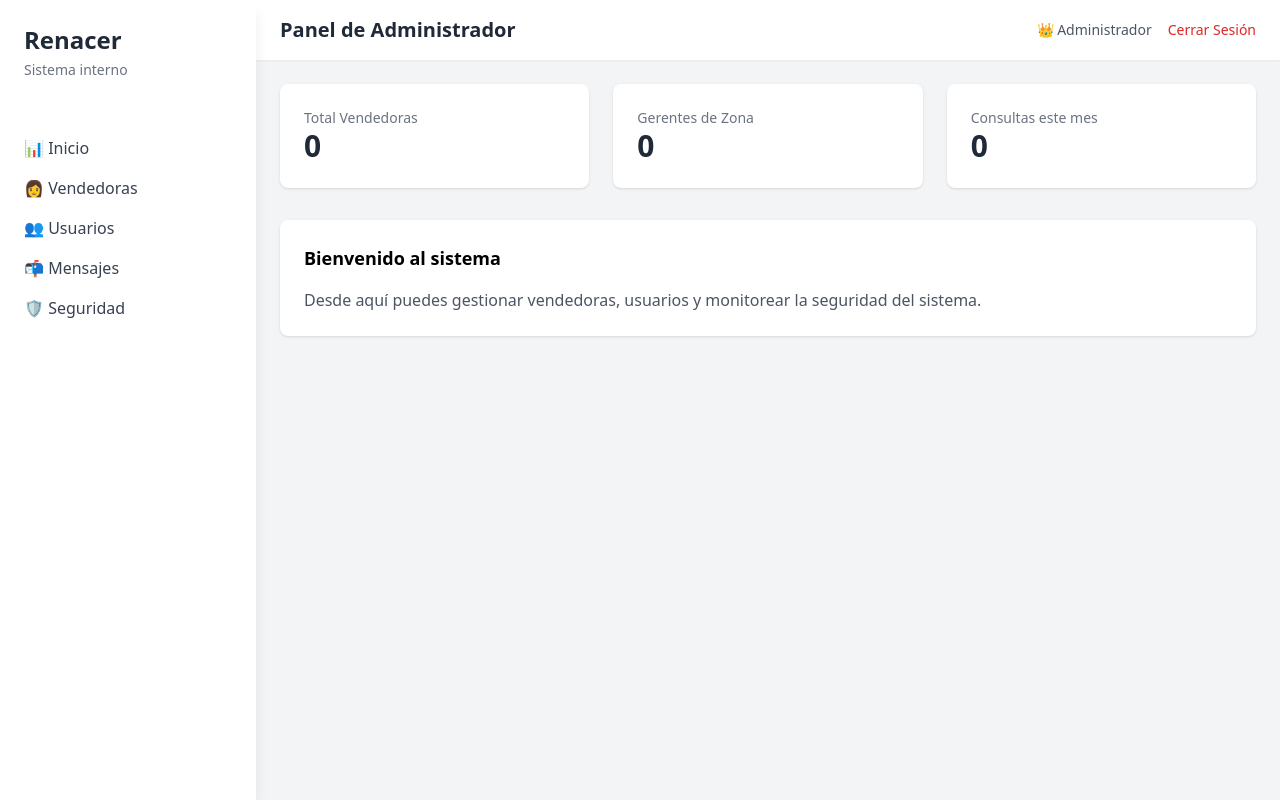
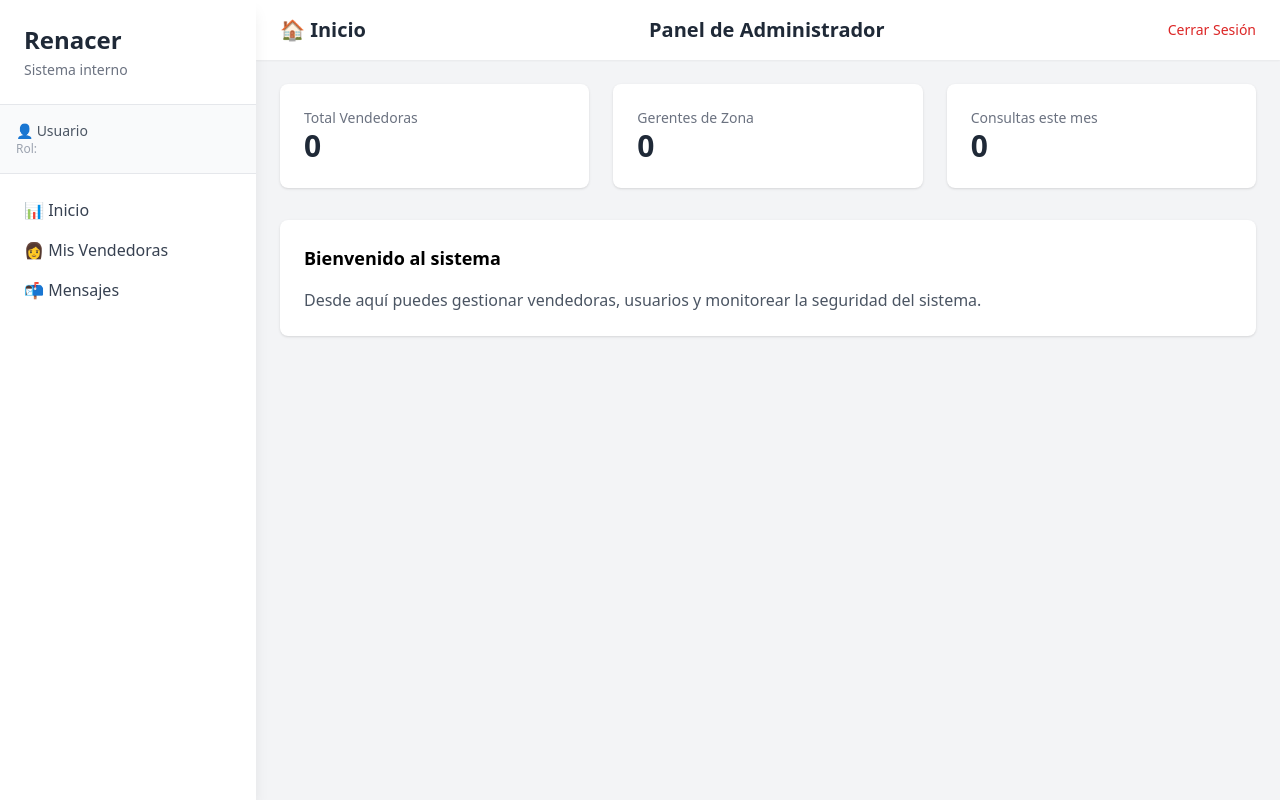
Before and after one commit to Joebgs/sistema-renacer, a React (Vite) app in the folder frontend/: page /admin in a window 1280 px wide. Built offline with nearby package versions, Linux system fonts and the light colour scheme; no server answers.

Commit message:
Agregar botón de Inicio y logo clickeable

```diff
--- a/frontend/src/components/Layout.tsx
+++ b/frontend/src/components/Layout.tsx
@@ -1,4 +1,5 @@
 import { Link, useNavigate } from 'react-router-dom';
+import { useState } from 'react';
 
 interface LayoutProps {
   children: React.ReactNode;
@@ -7,7 +8,9 @@ interface LayoutProps {
 
 function Layout({ children, title }: LayoutProps) {
   const navigate = useNavigate();
+  const [menuAbierto, setMenuAbierto] = useState(false);
   const usuario = JSON.parse(localStorage.getItem('usuario') || '{}');
+  const rol = usuario.rol;
 
   const handleLogout = () => {
     localStorage.removeItem('token');
@@ -15,53 +18,99 @@ function Layout({ children, title }: LayoutProps) {
     navigate('/login');
   };
 
+  const menuItems = () => {
+    if (rol === 'ADMIN') {
+      return (
+        <>
+          <Link to="/admin" className="block py-2 px-6 text-gray-700 hover:bg-gray-100">📊 Inicio</Link>
+          <Link to="/admin/vendedoras" className="block py-2 px-6 text-gray-700 hover:bg-gray-100">👩 Vendedoras</Link>
+          <Link to="/admin/usuarios" className="block py-2 px-6 text-gray-700 hover:bg-gray-100">👥 Usuarios</Link>
+          <Link to="/admin/mensajes" className="block py-2 px-6 text-gray-700 hover:bg-gray-100">📬 Mensajes</Link>
+          <Link to="/admin/seguridad" className="block py-2 px-6 text-gray-700 hover:bg-gray-100">🛡️ Seguridad</Link>
+        </>
+      );
+    } else if (rol === 'AUXILIAR') {
+      return (
+        <>
+          <Link to="/auxiliar" className="block py-2 px-6 text-gray-700 hover:bg-gray-100">📊 Inicio</Link>
+          <Link to="/auxiliar/vendedoras" className="block py-2 px-6 text-gray-700 hover:bg-gray-100">👩 Vendedoras</Link>
+          <Link to="/auxiliar/mensajes" className="block py-2 px-6 text-gray-700 hover:bg-gray-100">📬 Mensajes</Link>
+        </>
+      );
+    } else {
+      return (
+        <>
+          <Link to="/gerente" className="block py-2 px-6 text-gray-700 hover:bg-gray-100">📊 Inicio</Link>
+          <Link to="/gerente/vendedoras" className="block py-2 px-6 text-gray-700 hover:bg-gray-100">👩 Mis Vendedoras</Link>
+          <Link to="/gerente/mensajes" className="block py-2 px-6 text-gray-700 hover:bg-gray-100">📬 Mensajes</Link>
+        </>
+      );
+    }
+  };
+
   return (
     <div className="min-h-screen bg-gray-100">
-      {/* Sidebar */}
-      <div className="fixed left-0 top-0 h-full w-64 bg-white shadow-lg">
-        <div className="p-6">
-          <h1 className="text-2xl font-bold text-gray-800">Renacer</h1>
+      {/* Sidebar Desktop */}
+      <div className="hidden md:block fixed left-0 top-0 h-full w-64 bg-white shadow-lg">
+        <div className="p-6 border-b">
+          <Link to="/" className="text-2xl font-bold text-gray-800 hover:text-blue-600 transition">
+            Renacer
+          </Link>
           <p className="text-sm text-gray-500 mt-1">Sistema interno</p>
         </div>
 
-        <nav className="mt-6">
-          <Link to="/admin" className="block py-2 px-6 text-gray-700 hover:bg-gray-100">
-            📊 Inicio
-          </Link>
-          <Link to="/admin/vendedoras" className="block py-2 px-6 text-gray-700 hover:bg-gray-100">
-            👩 Vendedoras
-          </Link>
-          <Link to="/admin/usuarios" className="block py-2 px-6 text-gray-700 hover:bg-gray-100">
-            👥 Usuarios
-          </Link>
-          <Link to="/admin/mensajes" className="block py-2 px-6 text-gray-700 hover:bg-gray-100">
-            📬 Mensajes
-          </Link>
-          <Link to="/admin/seguridad" className="block py-2 px-6 text-gray-700 hover:bg-gray-100">
-            🛡️ Seguridad
-          </Link>
+        <div className="p-4 border-b bg-gray-50">
+          <p className="text-sm text-gray-600">👤 {usuario.nombre || 'Usuario'}</p>
+          <p className="text-xs text-gray-400">Rol: {rol}</p>
+        </div>
+
+        <nav className="mt-4">
+          {menuItems()}
         </nav>
       </div>
 
+      {/* Sidebar Móvil */}
+      {menuAbierto && (
+        <div className="fixed inset-0 bg-black bg-opacity-50 z-50 md:hidden">
+          <div className="bg-white w-64 h-full p-4">
+            <div className="flex justify-between items-center mb-4 pb-4 border-b">
+              <Link to="/" onClick={() => setMenuAbierto(false)} className="text-xl font-bold text-gray-800 hover:text-blue-600">
+                Renacer
+              </Link>
+              <button onClick={() => setMenuAbierto(false)} className="text-gray-500 text-2xl">×</button>
+            </div>
+            <div className="mb-4 pb-4 border-b">
+              <p className="text-sm text-gray-600">👤 {usuario.nombre || 'Usuario'}</p>
+              <p className="text-xs text-gray-400">Rol: {rol}</p>
+            </div>
+            <nav onClick={() => setMenuAbierto(false)}>
+              {menuItems()}
+              <button onClick={handleLogout} className="block w-full text-left py-2 px-6 text-red-600 hover:bg-gray-100 mt-4">
+                🚪 Cerrar Sesión
+              </button>
+            </nav>
+          </div>
+        </div>
+      )}
+
       {/* Header */}
-      <div className="ml-64">
-        <header className="bg-white shadow-sm px-6 py-4 flex justify-between items-center">
-          <h2 className="text-xl font-semibold text-gray-800">{title}</h2>
-          <div className="flex items-center gap-4">
-            <span className="text-sm text-gray-600">
-              👑 {usuario.nombre || 'Administrador'}
-            </span>
-            <button
-              onClick={handleLogout}
-              className="text-red-600 hover:text-red-800 text-sm"
-            >
-              Cerrar Sesión
+      <div className="md:ml-64">
+        <header className="bg-white shadow-sm px-4 md:px-6 py-3 md:py-4 flex justify-between items-center">
+          <div className="flex items-center gap-3">
+            <button onClick={() => setMenuAbierto(true)} className="md:hidden text-2xl">
+              ☰
             </button>
+            <Link to="/" className="text-lg md:text-xl font-bold text-gray-800 hover:text-blue-600 transition">
+              🏠 Inicio
+            </Link>
           </div>
+          <h2 className="text-lg md:text-xl font-semibold text-gray-800">{title}</h2>
+          <button onClick={handleLogout} className="text-red-600 hover:text-red-800 text-sm">
+            Cerrar Sesión
+          </button>
         </header>
 
-        {/* Content */}
-        <main className="p-6">
+        <main className="p-4 md:p-6">
           {children}
         </main>
       </div>
--- a/frontend/src/pages/Home.tsx
+++ b/frontend/src/pages/Home.tsx
@@ -1,4 +1,5 @@
 import { useState } from 'react';
+import { Link } from 'react-router-dom';
 import api from '../services/api';
 
 function Home() {
@@ -44,37 +45,39 @@ function Home() {
 
   return (
     <div className="min-h-screen bg-gray-100">
-      <header className="bg-white shadow-md py-4 px-6 flex justify-between items-center">
-        <h1 className="text-2xl font-bold text-gray-800">Renacer Check In</h1>
-        <a href="/login" className="text-blue-600 hover:text-blue-800">
+      <header className="bg-white shadow-md py-3 px-4 flex justify-between items-center">
+        <Link to="/" className="text-lg md:text-2xl font-bold text-gray-800 hover:text-blue-600 transition">
+          Renacer Check In
+        </Link>
+        <a href="/login" className="text-blue-600 text-sm md:text-base hover:text-blue-800">
           Iniciar Sesión
         </a>
       </header>
 
-      <main className="container mx-auto px-4 py-12 max-w-2xl">
-        <div className="text-center mb-8">
-          <h2 className="text-3xl font-bold text-gray-800 mb-2">
+      <main className="container mx-auto px-4 py-8 md:py-12 max-w-2xl">
+        <div className="text-center mb-6 md:mb-8">
+          <h2 className="text-xl md:text-3xl font-bold text-gray-800 mb-2">
             Sistema Check-In Renacer
           </h2>
-          <p className="text-gray-600">
+          <p className="text-sm md:text-base text-gray-600">
             Consulta el historial de vendedoras de forma rápida y segura
           </p>
         </div>
 
-        <div className="bg-white rounded-lg shadow-md p-6 mb-6">
-          <div className="flex gap-2">
+        <div className="bg-white rounded-lg shadow-md p-4 md:p-6 mb-6">
+          <div className="flex flex-col sm:flex-row gap-2">
             <input
               type="text"
               placeholder="Ingrese cédula o nombre"
               value={cedula}
               onChange={(e) => setCedula(e.target.value)}
               onKeyPress={(e) => e.key === 'Enter' && buscar()}
-              className="flex-1 px-4 py-3 border border-gray-300 rounded-lg focus:outline-none focus:ring-2 focus:ring-blue-500"
+              className="flex-1 px-4 py-3 border border-gray-300 rounded-lg focus:outline-none focus:ring-2 focus:ring-blue-500 text-base"
             />
             <button
               onClick={buscar}
               disabled={loading}
-              className="bg-blue-500 text-white px-6 py-3 rounded-lg hover:bg-blue-600 transition disabled:opacity-50"
+              className="bg-blue-500 text-white px-6 py-3 rounded-lg hover:bg-blue-600 transition disabled:opacity-50 w-full sm:w-auto"
             >
               {loading ? 'Buscando...' : 'Buscar'}
             </button>
@@ -88,12 +91,12 @@ function Home() {
         )}
 
         {resultado && (
-          <div className="bg-white rounded-lg shadow-md p-6">
-            <h3 className="text-xl font-bold text-gray-800 mb-4">
+          <div className="bg-white rounded-lg shadow-md p-4 md:p-6">
+            <h3 className="text-lg md:text-xl font-bold text-gray-800 mb-4">
               Resultado de la consulta
             </h3>
 
-            <div className="space-y-3">
+            <div className="space-y-3 text-sm md:text-base">
               <p><span className="font-semibold">Nombre completo:</span> {resultado.nombre}</p>
               <p><span className="font-semibold">Cédula:</span> {resultado.cedula}</p>
 
@@ -120,7 +123,7 @@ function Home() {
         )}
       </main>
 
-      <footer className="text-center py-6 text-gray-500 text-sm">
+      <footer className="text-center py-4 md:py-6 text-gray-500 text-xs md:text-sm">
         © 2026 Renacer - Sistema interno
       </footer>
     </div>
```
